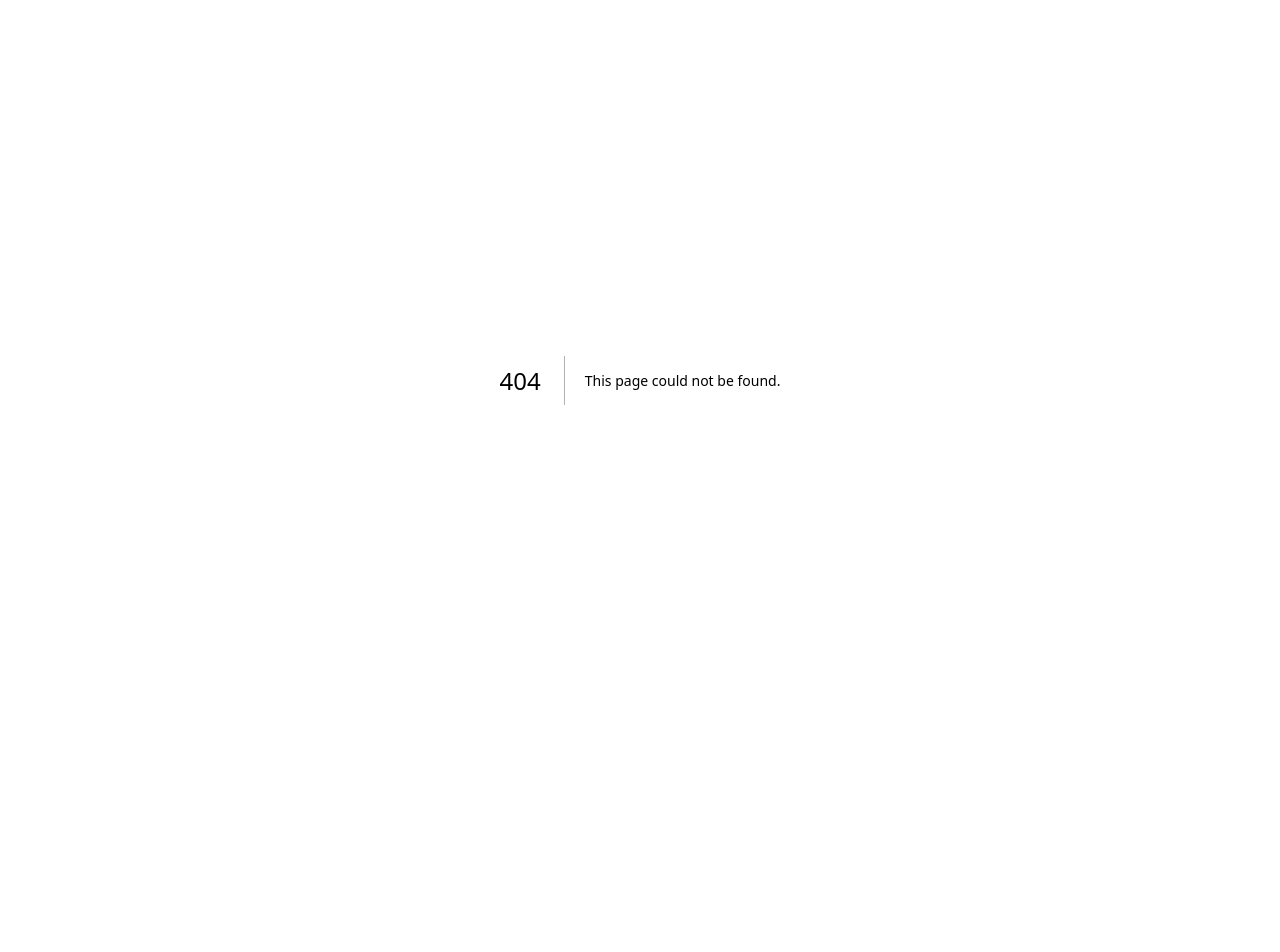
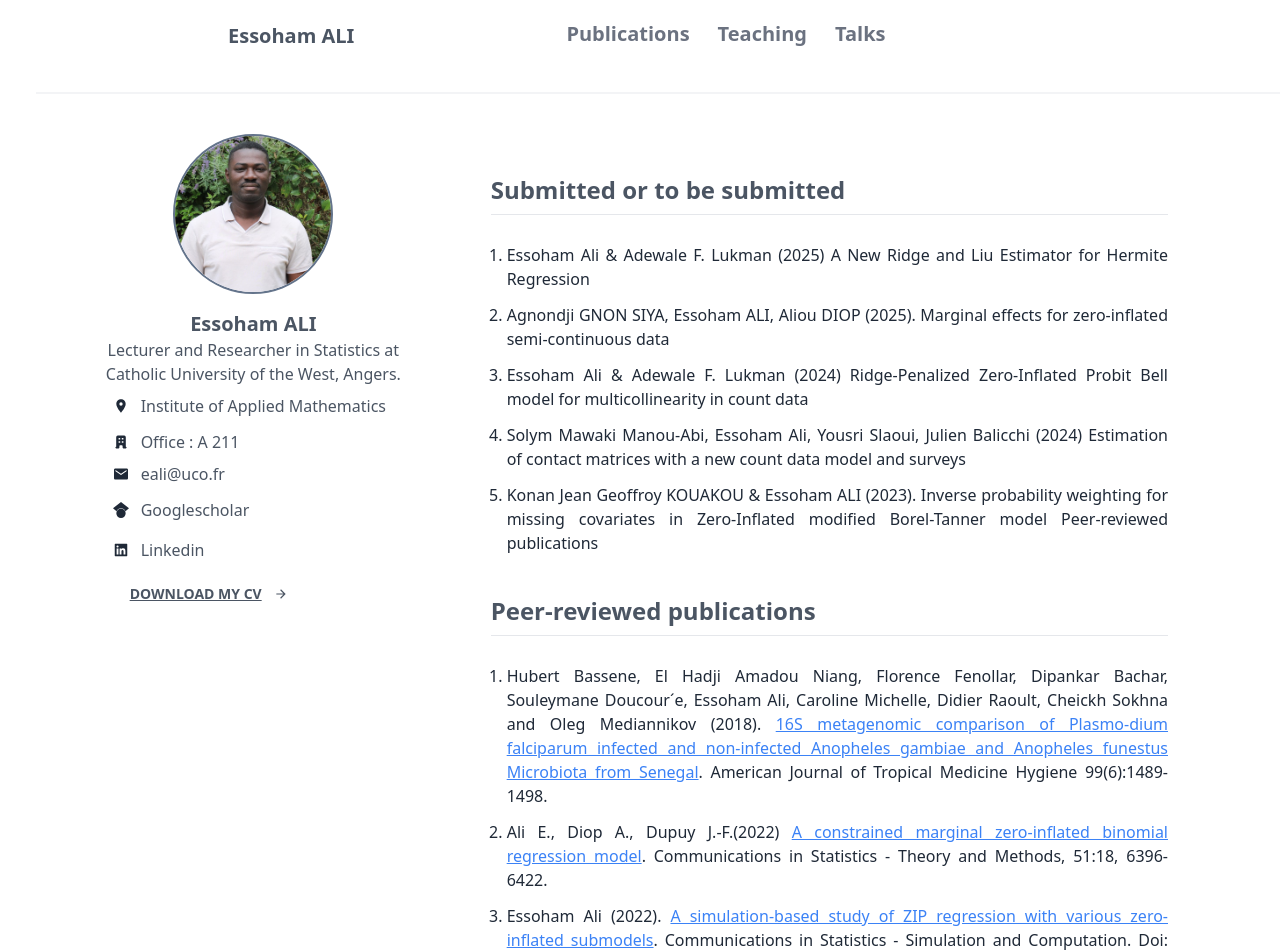
Before and after one commit to Gnilane95/essoham_portfolio, a Next.js app: page /publications in a window 1280 px wide. Before the commit this address had no page. Shown: the part 20-972 px from the top of the page. Before the commit the page ends 800 px from the top, so only its background shows below. Built offline with nearby package versions, Linux system fonts and the light colour scheme; what tw-elements would draw is missing.

Commit message:
Publication paga edited

```diff
--- a/components/header/Navbar.jsx
+++ b/components/header/Navbar.jsx
@@ -34,8 +34,8 @@ export default function Navbar() {
           <FullscreenNavbar />
           {/* Nav Items */}
           <div className="lg:flex lg:items-center lg:space-x-7 text-xl font-semibold sm:hidden pl-9">
-            <Link href="/research" className="border-b-4 border-transparent hover:border-gray-500 transition-all duration-300">
-              {t.menu.research}
+            <Link href="/publications" className="border-b-4 border-transparent hover:border-gray-500 transition-all duration-300">
+              {t.menu.publications} Publications
             </Link>
             <Link href="/teaching" className="border-b-4 border-transparent hover:border-gray-500 transition-all duration-300">
               {t.menu.teaching}
--- /dev/null
+++ b/components/home/PeerReviewedPublications.jsx
@@ -0,0 +1,35 @@
+import React from "react";
+import Link from "next/link";
+import { curentResearch } from "../../data/siteData";
+import { FaChalkboardTeacher } from "react-icons/fa";
+import SiteHeader from "../shared/SiteHeader";
+import { IoLocationSharp } from "react-icons/io5";
+
+
+export default function PeerReviewedPublications() {
+  return (
+    <div className="xl:px-56g lg:px-20g sm:px-7g md:px-16g text-justify my-10">
+      <SiteHeader title={"Peer-reviewed publications"}/>
+      <div className="mt-7">
+        <ol className="list-decimal list-outside pl-4">
+              <li className="">
+                Hubert Bassene, El Hadji Amadou Niang, Florence Fenollar, Dipankar Bachar, Souleymane Doucour´e, Essoham Ali, Caroline Michelle, Didier Raoult, Cheickh Sokhna and Oleg Mediannikov (2018). <Link href='https://pubmed.ncbi.nlm.nih.gov/30350766/' className="underline text-blue-500">16S metagenomic comparison of Plasmo-dium falciparum infected and non-infected Anopheles gambiae and Anopheles funestus Microbiota from Senegal</Link>. American Journal of Tropical Medicine Hygiene 99(6):1489-1498.
+
+              </li>
+              <li className="pt-3">
+                Ali E., Diop A., Dupuy J.-F.(2022) <Link href='https://www.tandfonline.com/doi/abs/10.1080/03610926.2020.1861296' className="underline text-blue-500">A constrained marginal zero-inflated binomial regression model</Link>. Communications in Statistics - Theory and Methods, 51:18, 6396-6422.
+              </li>
+              <li className="pt-3">
+                Essoham Ali (2022). <Link href='https://www.tandfonline.com/doi/abs/10.1080/03610918.2022.2025840' className="underline text-blue-500">A simulation-based study of ZIP regression with various zero-inflated submodels</Link>. Communications in Statistics - Simulation and Computation. Doi: 10.1080/03610918.2022.2025840
+              </li>
+              <li className="pt-3">
+              Essoham Ali, Mamadou Lamine Diop, Aliou Diop.(2022) <Link href='https://link.springer.com/article/10.3103/S1066530722030012' className="underline text-blue-500">Statistical inference in a Zero-Inflated Bell regression model</Link>. Mathematical Methods of Statistics Vol. 31, No. 3,91–104
+              </li>
+              <li className="pt-3">
+              Essoham Ali & Kim-Hung Pho (06 Aug 2024): <Link href='https://www.tandfonline.com/doi/full/10.1080/03610918.2024.2384574' className="underline text-blue-500">A novel model for count data: zero-inflated Probit Bell model with applications</Link>, Communications in Statistics - Simulation and Computation, DOI: 10.1080/03610918.2024.2384574
+              </li>
+        </ol>
+      </div>
+    </div>
+  );
+}
--- a/components/home/SectionSearchInProgress.jsx
+++ /dev/null
@@ -1,59 +0,0 @@
-import React from "react";
-import { curentResearch } from "../../data/siteData";
-import { FaChalkboardTeacher } from "react-icons/fa";
-import SiteHeader from "../shared/SiteHeader";
-import { IoLocationSharp } from "react-icons/io5";
-
-
-export default function SectionSearchInProgress() {
-  return (
-    <div className="xl:px-56g lg:px-20g sm:px-7g md:px-16g text-justify my-10">
-      <SiteHeader title={"Some work in progress"}/>
-      <div className="mt-7">
-        <ul className="divide-y divide-gray-200 dark:divide-gray-200">
-          {curentResearch.map((talk) => {
-            const { id, topic, town, contributors } = talk;
-            return (
-              <li key={id} className="py-5">
-                <article>
-                  <div className="">
-                    <div className="space-y-5 xl:col-span-3">
-                      <div className="space-y-6">
-                        <div>
-                          <h2 className="text-base italicd tracking-tight flex flex-wrap mb-2">
-                            <span className=""> {topic}</span>
-                          </h2>
-                          <div className="">
-                            {town && (
-                              <div className="text-amber-700 font-bold mt-2 flex flex-wrap">
-                                <IoLocationSharp />
-                                {town}
-                              </div>
-                            )}
-                          </div>
-                          <div className="flex flex-wrap">
-                            Authors:
-                            {contributors.map((author) => (
-                              <div
-                                className="badge badge-outline gap-2 mx-1 p-3 mb-2"
-                                key={author}
-                              >
-                                <FaChalkboardTeacher className="inline-block w-4 h-4 stroke-current" />
-                                {author}
-                              </div>
-                            ))}
-                          </div>
-                        </div>
-                      </div>
-                    </div>
-                  </div>
-                </article>
-              </li>
-            );
-          })}
-
-        </ul>
-      </div>
-    </div>
-  );
-}
--- /dev/null
+++ b/components/home/SubmittedOrToBesubmitted.jsx
@@ -0,0 +1,34 @@
+import React from "react";
+import Link from "next/link";
+import { curentResearch } from "../../data/siteData";
+import { FaChalkboardTeacher } from "react-icons/fa";
+import SiteHeader from "../shared/SiteHeader";
+import { IoLocationSharp } from "react-icons/io5";
+
+
+export default function SubmittedOrToBesubmitted() {
+  return (
+    <div className="xl:px-56g lg:px-20g sm:px-7g md:px-16g text-justify my-10">
+      <SiteHeader title={"Submitted or to be submitted"}/>
+      <div className="mt-7">
+        <ol className="list-decimal list-outside pl-4">
+              <li className="">
+                Essoham Ali & Adewale F.  Lukman (2025) <Link href=''>A New Ridge and Liu Estimator for Hermite Regression</Link>
+              </li>
+              <li className="pt-3">
+                Agnondji GNON SIYA, Essoham ALI, Aliou DIOP (2025). <Link href=''>Marginal effects for zero-inflated semi-continuous data</Link>
+              </li>
+              <li className="pt-3">
+                Essoham Ali & Adewale F.  Lukman (2024) <Link href=''>Ridge-Penalized Zero-Inflated Probit Bell model for multicollinearity in count data</Link>
+              </li>
+              <li className="pt-3">
+                Solym Mawaki Manou-Abi, Essoham Ali, Yousri Slaoui, Julien Balicchi (2024) <Link href=''>Estimation of contact matrices with a new count data model and surveys</Link>
+              </li>
+              <li className="pt-3">
+                Konan Jean Geoffroy KOUAKOU &  Essoham ALI (2023). <Link href=''>Inverse probability weighting for missing covariates in Zero-Inflated modified Borel-Tanner model Peer-reviewed publications</Link>
+              </li>
+        </ol>
+      </div>
+    </div>
+  );
+}
--- a/locales/fr.js
+++ b/locales/fr.js
@@ -2,7 +2,7 @@ const fr = {
   french: "French",
   english: "English",
   menu: {
-    research: "Recherches",
+    publications: "Publications",
     teaching: "Enseignements",
     talks: "Conférences",
   },
--- a/pages/research.js
+++ b/pages/publications.js
@@ -4,22 +4,23 @@ import Navbar from "../components/header/Navbar";
 import Hero from "../components/header/Hero";
 import { NextSeo } from "next-seo";
 import Supervising from "../components/shared/Supervising";
-import SectionSearchInProgress from "../components/home/SectionSearchInProgress";
+import SubmittedOrToBesubmitted from "../components/home/SubmittedOrToBesubmitted";
+import PeerReviewedPublications from "../components/home/PeerReviewedPublications";
 import { Publication } from "../components/shared/Publication";
 import Preprints from "../components/shared/Preprints";
 
-export default function research() {
+export default function publications() {
   return (
     <Layout>
       <NextSeo
-        title="Essoham ALI | Research"
+        title="Essoham ALI | Publications"
         titleTemplate="Essoham ALI"
         defaultTitle="Essoham ALI"
-        description="Welcome to my portfolio, I'm Essoham ALI, Ph.D. in Applied Mathematics. In this page, you will see my researches, my research topics and my supervisings."
-        canonical="https://www.aliessoham-maths.fr/research"
+        description="Welcome to my portfolio, I'm Essoham ALI, Ph.D. in Applied Mathematics. In this page, you will see my publications."
+        canonical="https://www.aliessoham-maths.fr/publications"
         openGraph={{
-          url: "https://www.aliessoham-maths.fr/research",
-          title: "Essoham ALI | Research",
+          url: "https://www.aliessoham-maths.fr/publications",
+          title: "Essoham ALI | Publications",
           description:
             "Welcome to my portfolio, I'm Essoham ALI, Ph.D. in Applied Mathematics.",
           site_name: "Essoham ALI",
@@ -31,10 +32,11 @@ export default function research() {
           <Hero />
         </div>
         <div className="flex-1 mt-10 pl-10 pr-28">
-          <SectionSearchInProgress/>
-          <Preprints/>
-          <Publication/>
-          <Supervising/>
+          <SubmittedOrToBesubmitted/>
+          <PeerReviewedPublications/>
+          {/* <Preprints/> */}
+          {/* <Publication/> */}
+          {/* <Supervising/> */}
         </div>
       </div>
 
```
